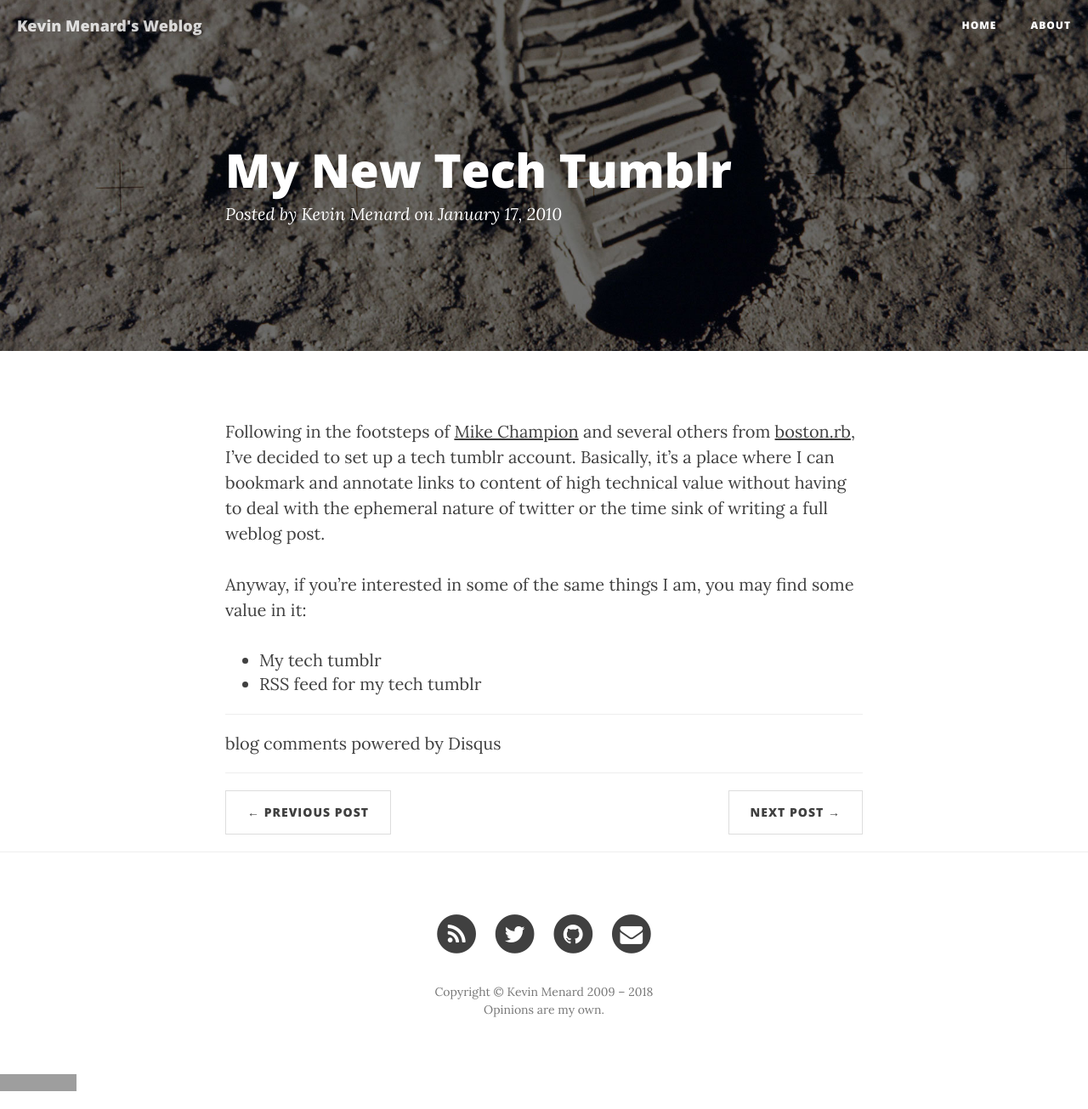
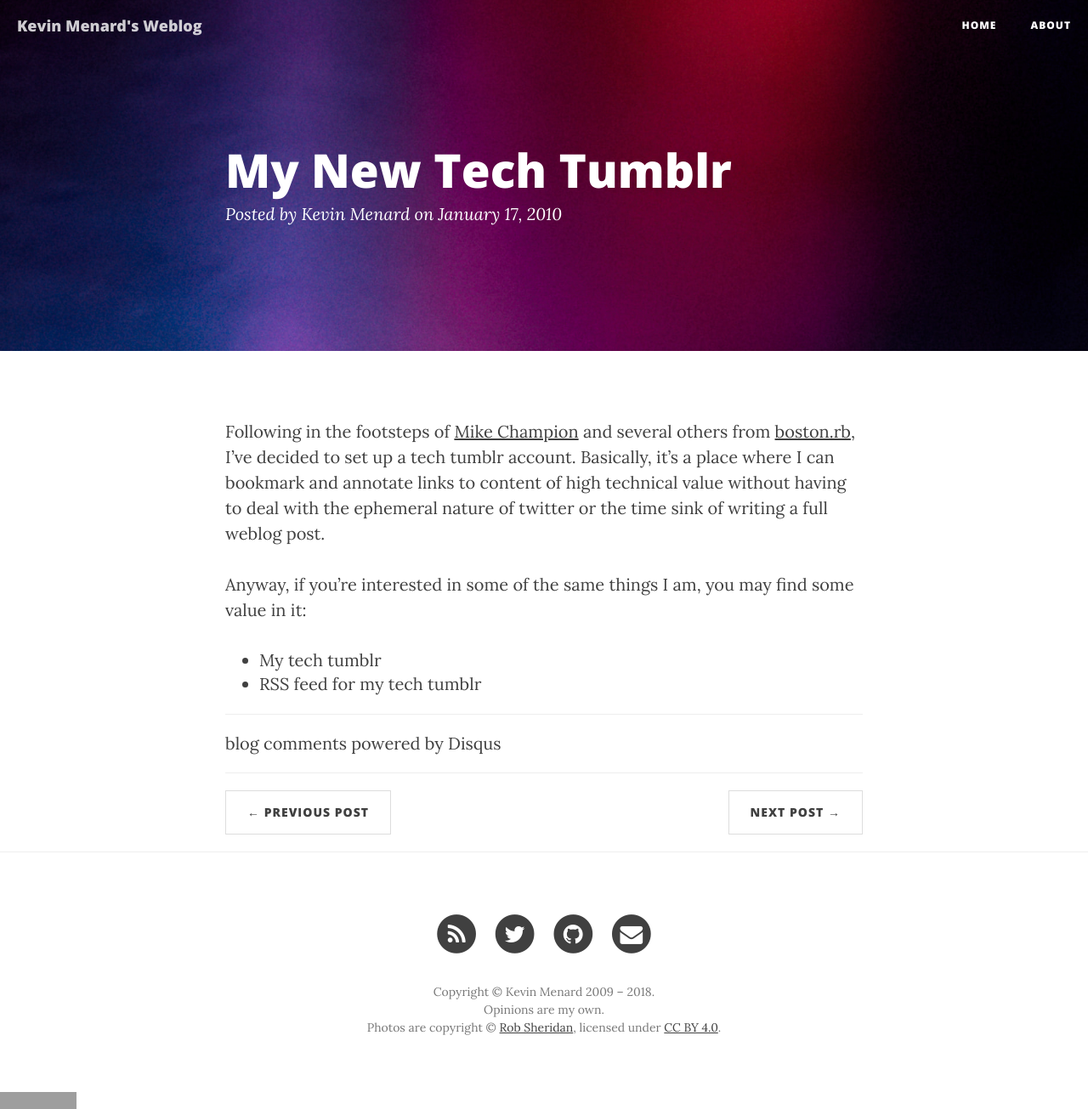
Before and after one commit to nirvdrum/nirvdrum.com, a Jekyll site: the page built from _posts/2010-01-17-my-new-tech-tumblr.markdown, in a window 1280 px wide. Shown: the whole page at 85% size. Built offline with Jekyll 4.4.1, drawn with Linux system fonts in a browser that asks for light colours; nearby versions of some CDN libraries; comment, search, counter and statistics services are not loaded; before the commit the page ends 1284 px from its top, so only the background shows below that; grey boxes are pictures that could not be loaded.

Commit message:
Updated images used in the header.

```diff
--- a/_config.yml
+++ b/_config.yml
@@ -1,6 +1,6 @@
 # Site settings
 title: Kevin Menard's Weblog
-header-img: img/post-bg-05.jpg
+header-img: img/header-bg.jpg
 email: blog@kevin.nirvdrum.com
 copyright_name: Kevin Menard
 description: "Technical articles by Kevin Menard.  Topics include Ruby, Java, machine learning, and general computing."
--- a/_includes/footer.html
+++ b/_includes/footer.html
@@ -54,9 +54,11 @@
                     {% endif %}
                 </ul>
                 <p class="copyright text-muted">
-                  Copyright &copy; {{ site.copyright_name }} 2009 &ndash; {{ site.time | date: '%Y' }}
+                  Copyright &copy; {{ site.copyright_name }} 2009 &ndash; {{ site.time | date: '%Y' }}.
                   <br/>
                   Opinions are my own.
+                  <br/>
+                  Photos are copyright &copy; <a href="https://www.rob-sheridan.com">Rob Sheridan</a>, licensed under <a href="https://creativecommons.org/licenses/by/4.0/">CC BY 4.0</a>.
                 </p>
             </div>
         </div>
--- a/about.html
+++ b/about.html
@@ -2,7 +2,7 @@
 layout: page
 title: "About"
 description: "<a href='https://twitter.com/nirvdrum' style='color:white;'>@nirvdrum</a>"
-header-img: "img/post-bg-02.jpg"
+header-img: "img/about-header-bg.jpg"
 ---
 
 <div>
```
Also changed, not shown: img/about-header-bg.jpg (added), img/header-bg.jpg (added).
